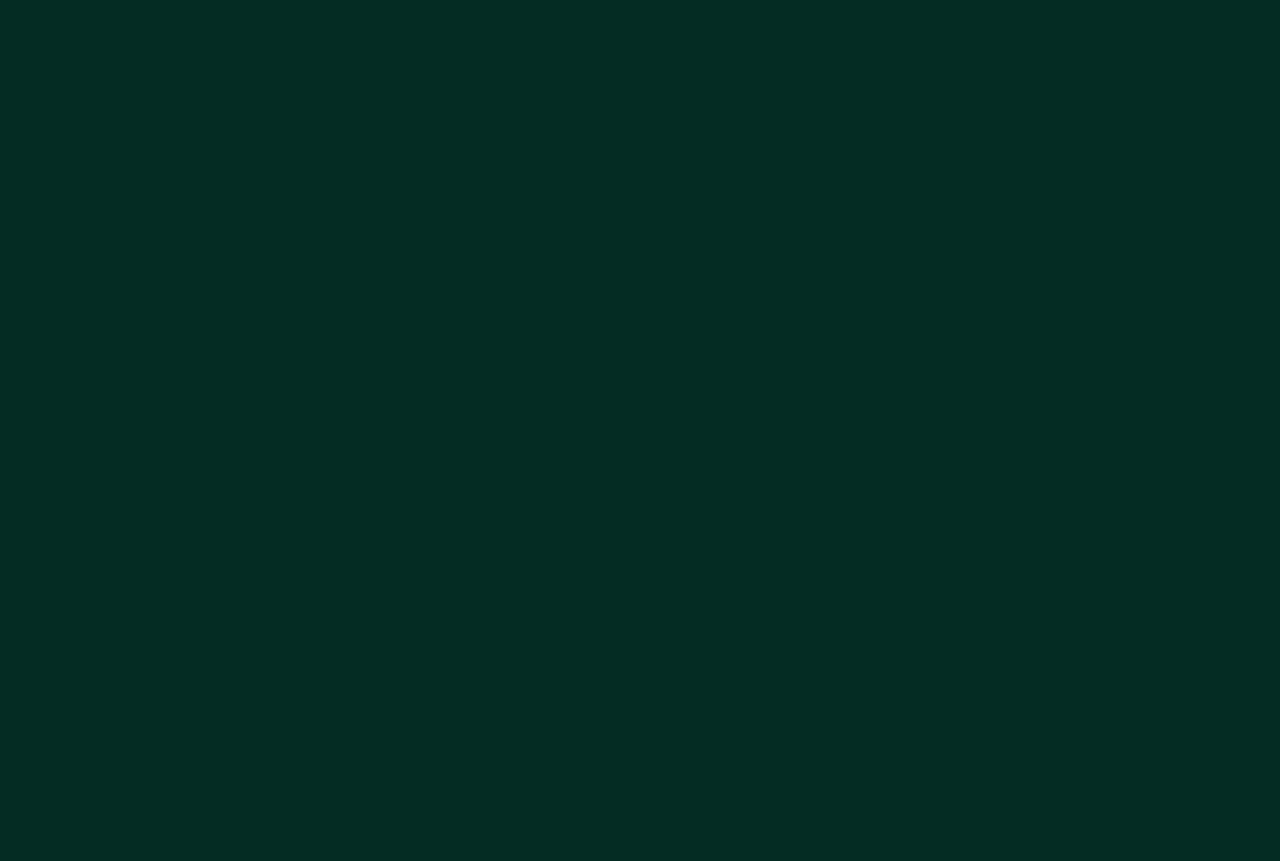
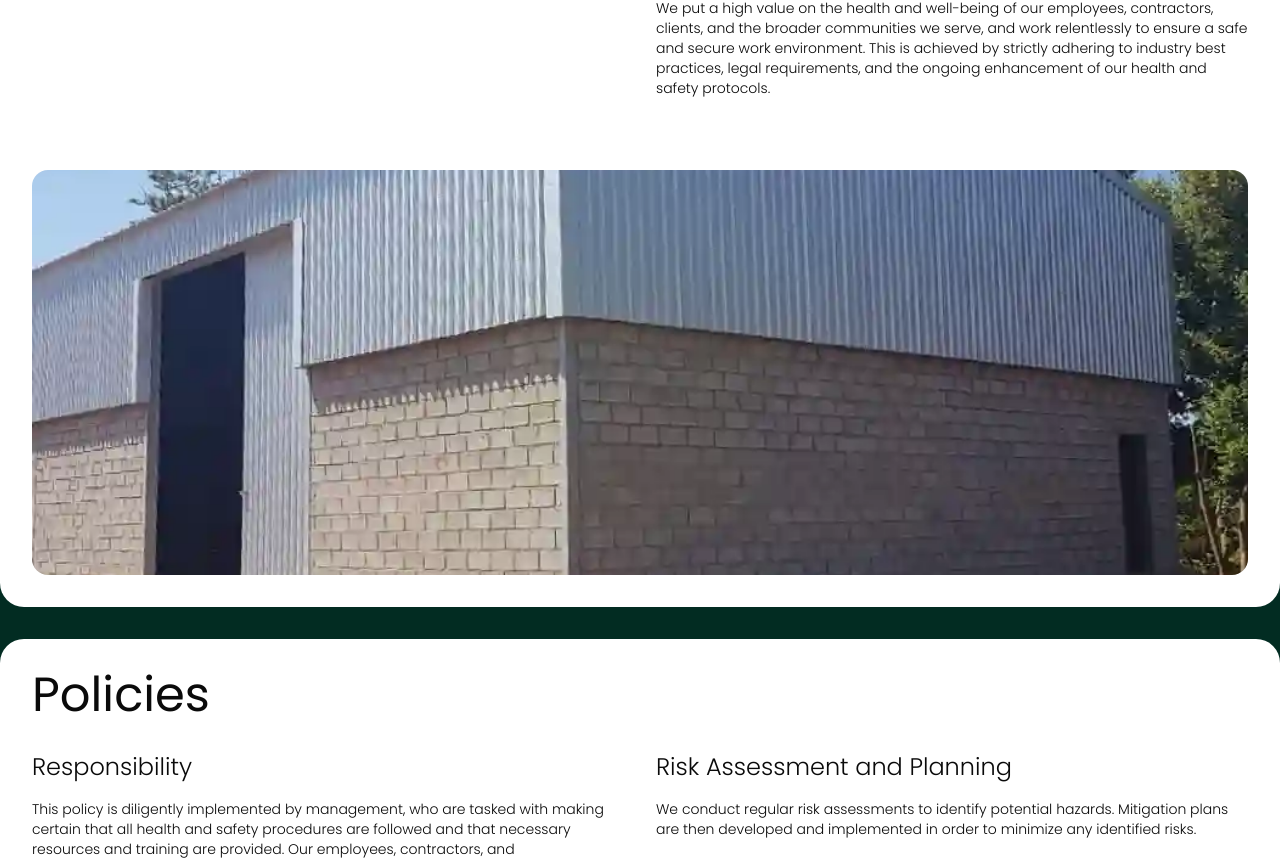
Before and after one commit to PhilaniNcube/lr-projects, a Next.js app: page /health in a window 1280 px wide. Shown: the part 234-1095 px from the top of the page. Before the commit the page ends 800 px from the top, so only its background shows below. Built offline with nearby package versions, Linux system fonts and the light colour scheme.

Commit message:
Refactor health page to include HealthHero and Policies components

```diff
--- /dev/null
+++ b/app/health/_components/health-hero.tsx
@@ -0,0 +1,25 @@
+import Image from "next/image";
+
+const HealthHero = () => {
+  return <section>
+    <div className="container p-0 bg-white rounded-3xl">
+      			<div className="grid grid-cols-1 gap-8 p-8 py-10 md:grid-cols-2">
+						<div className="w-full">
+							<h1 className="text-3xl md:text-5xl ">Health and Safety </h1>
+						</div>
+						<div className="w-full">
+							<h2 className="text-2xl font-thin">
+								LR Projects is thoroughly committed to ensuring the utmost standards of health and safety in every operation.
+							</h2>
+							<p className="mt-4 text-sm font-thin">
+							We put a high value on the health and well-being of our employees, contractors, clients, and the broader communities we serve, and work relentlessly to ensure a safe and secure work environment. This is achieved by strictly adhering to industry best practices, legal requirements, and the ongoing enhancement of our health and safety protocols.
+							</p>
+						</div>
+					</div>
+          <div className="w-full p-8">
+            <Image src="/images/hankey.webp" width={1000} height={1000} alt="Health And Safety" className="w-full object-cover aspect-[3/1] rounded-2xl" />
+          </div>
+    </div>
+  </section>;
+};
+export default HealthHero;
--- /dev/null
+++ b/app/health/_components/policies.tsx
@@ -0,0 +1,89 @@
+const policies = [
+  {
+    id: 1,
+    name: "Responsibility",
+    description: "This policy is diligently implemented by management, who are tasked with making certain that all health and safety procedures are followed and that necessary resources and training are provided. Our employees, contractors, and subcontractors are required to respect all safety guidelines, use necessary protective equipment, and promptly report any hazards or unsafe conditions.",
+    image: "/images/policy-statement.webp",
+  },
+  {
+    id: 2,
+    name: "Risk Assessment and Planning",
+    description: "We conduct regular risk assessments to identify potential hazards. Mitigation plans are then developed and implemented in order to minimize any identified risks.",
+    image: "/images/policy-statement.webp",
+  },
+  {
+    id: 3,
+    name: "Training and Awareness",
+    description: "To ensure ongoing awareness and compliance, all staff members will receive comprehensive health and safety training relevant to their roles. Regular updates and refresher courses will also be provided.",
+    image: "/images/policy-statement.webp",
+  },
+  {
+    id: 4,
+    name: "Accident and Incident Reporting",
+    description: "We insist on the timely reporting and documentation of all accidents, incidents, and near misses. Investigations will be carried out to determine the cause and to prevent recurrences.",
+    image: "/images/policy-statement.webp",
+  },
+  {
+    id: 5,
+    name: "Health and Safety Audits",
+    description: "Regular audits will be conducted to verify compliance with health and safety policies and identify areas for improvement.",
+    image: "/images/policy-statement.webp",
+  },
+  {
+    id: 6,
+    name: "Emergency Preparedness and Response",
+    description: "We establish and regularly review emergency procedures. Employees are trained in emergency response, including first aid and evacuation procedures.",
+    image: "/images/policy-statement.webp",
+  },
+  {
+    id: 7,
+    name: "Equipment and Machinery",
+    description: "All equipment and machinery are inspected and maintained regularly to ensure their safety. Employees will receive training in the proper use of such equipment.",
+    image: "/images/policy-statement.webp",
+  },
+  {
+    id: 8,
+    name: "Personal Protective Equipment",
+    description: "We provide appropriate PPE to employees and strictly enforce its use in all relevant situations.",
+    image: "/images/policy-statement.webp",
+  },
+  {
+    id: 9,
+    name: "Health and Wellness",
+    description: "LR Projects promotes general health and wellness among our employees, understanding the integral role a healthy workforce plays in creating a safe working environment.",
+    image: "/images/policy-statement.webp",
+  },
+  {
+    id: 10,
+    name: "Policy Review",
+    description: "This policy will be reviewed annually and updated as necessary to maintain its effectiveness and relevance.",
+    image: "/images/policy-statement.webp",
+  },
+  {
+    id: 10,
+    name: "Commitment to Continuous Improvement",
+    description: "At LR Projects, we are dedicated to the continuous improvement of our health and safety practices, aiming for an incident-free workplace.",
+    image: "/images/policy-statement.webp",
+  },
+]
+
+const Policies = () => {
+  return (
+    <section className="mt-8">
+         <div className="container p-0 bg-white rounded-3xl">
+          <div className="w-full p-8">
+             <h2 className="text-3xl md:text-5xl">Policies</h2>
+             <div className="grid grid-cols-1 gap-6 mt-8 md:gap-8 sm:grid-cols-2">
+              {policies.map((policy) => (
+                <div key={policy.id}>
+                  <h3 className="text-2xl font-thin">{policy.name}</h3>
+                  <p className="mt-4 text-sm font-thin">{policy.description}</p>
+                </div>
+              ))}
+             </div>
+          </div>
+         </div>
+    </section>
+  );
+};
+export default Policies;
--- a/app/health/page.tsx
+++ b/app/health/page.tsx
@@ -1,4 +1,12 @@
+import HealthHero from "./_components/health-hero";
+import Policies from "./_components/policies";
+
 const Health = () => {
-  return <div>Health</div>;
+  return (
+    <main className="py-16 lg:py-20">
+      <HealthHero />
+      <Policies />
+    </main>
+  );
 };
 export default Health;
```
